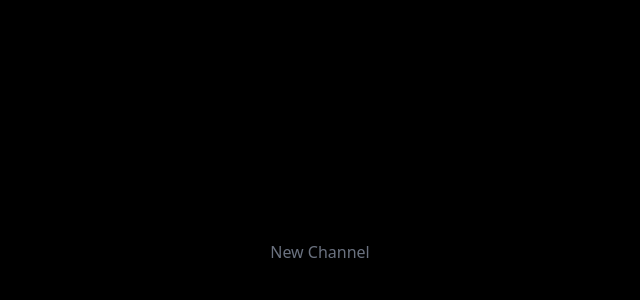
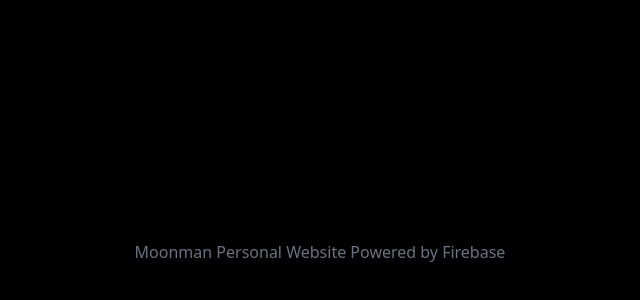
Before and after one commit to moonmangit/personal-website, a Nuxt app: page / in a window 1280 px wide. Shown: the part 148-448 px from the top of the page, without its empty margins (320-960 px from the left). Built offline with nearby package versions, Linux system fonts and the light colour scheme.

Commit message:
Update channel name to "Moonman Personal Website Powered by Firebase"

```diff
--- a/pages/index.vue
+++ b/pages/index.vue
@@ -1,6 +1,6 @@
 <template>
   <div class="text-gray-500 h-screen bg-black flex items-center justify-center">
-    New Channel
+    Moonman Personal Website Powered by Firebase
   </div>
 </template>
 
```
